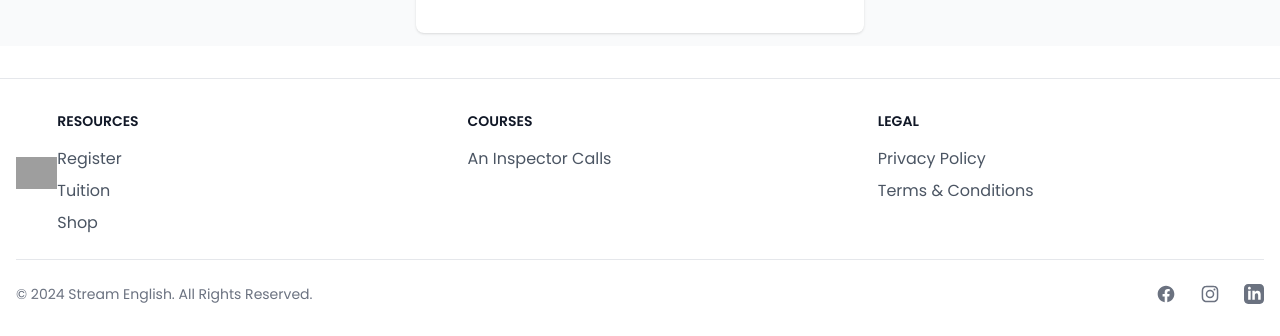
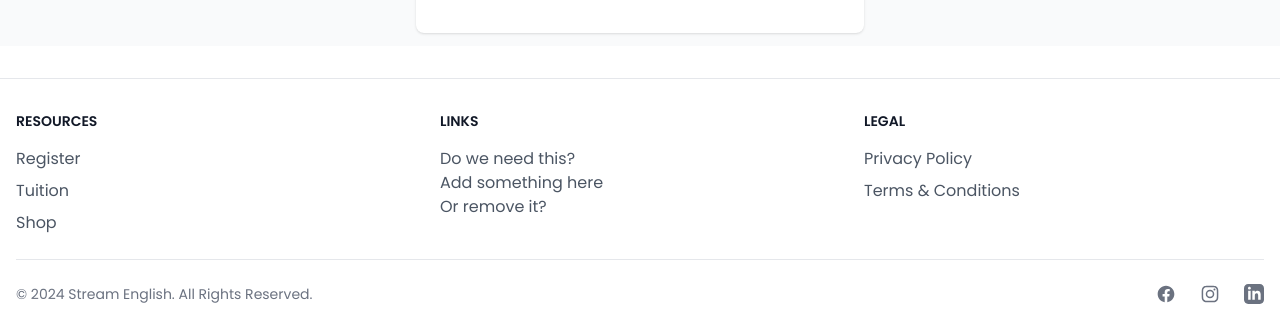
Before and after one commit to todiane/stream, a Django app: template profiles/templates/profiles/signup.html in a window 1280 px wide. Shown: the part 850-1186 px from the top of the page. Run offline with Django 3.2, Linux system fonts and the light colour scheme; the template is opened without the code that fills it, so the values that code supplies are empty; grey boxes are pictures that could not be loaded.

Commit message:
Amend footer to remove logo

```diff
--- a/templates/base/footer.html
+++ b/templates/base/footer.html
@@ -2,11 +2,11 @@
     <div class="mx-auto w-full max-w-screen-xl p-4 md:py-8">
       <div class="sm:flex sm:items-center sm:justify-between">
         <!-- Logo - Hidden on mobile -->
-        <a href="{% url 'home' %}" class="hidden md:flex mb-4 sm:mb-0">
+        {% comment %} <a href="{% url 'home' %}" class="hidden md:flex mb-4 sm:mb-0">
           <img src="https://res.cloudinary.com/dka7n7ady/image/upload/v1728674786/courses/another-wondering-5c5ac/lessons/this-is-me-ac1b9/i8mfabbpknbh3sqxhe0a.jpg"
                class="h-8"
                alt="Stream English Logo">
-        </a>
+        </a> {% endcomment %}
 
         <!-- Navigation Menu -->
         <div class="grid grid-cols-3 gap-8 sm:gap-6 w-full">
@@ -22,9 +22,15 @@
 
           <!-- Courses -->
           <div class="text-center sm:text-left">
-            <h2 class="mb-4 text-sm font-semibold uppercase text-gray-900 dark:text-white">Courses</h2>
+            <h2 class="mb-4 text-sm font-semibold uppercase text-gray-900 dark:text-white">Links</h2>
             <ul class="text-gray-600 dark:text-gray-400">
-              <li><a href="#" class="hover:underline">An Inspector Calls</a></li>
+              <li><a href="#" class="hover:underline">Do we need this?</a></li>
+            </ul>
+            <ul class="text-gray-600 dark:text-gray-400">
+              <li><a href="#" class="hover:underline">Add something here</a></li>
+            </ul>
+            <ul class="text-gray-600 dark:text-gray-400">
+              <li><a href="#" class="hover:underline">Or remove it?</a></li>
             </ul>
           </div>
 
```
